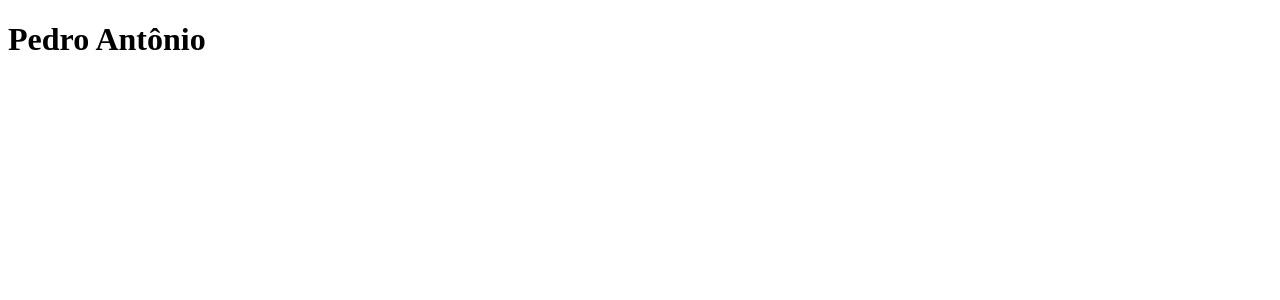
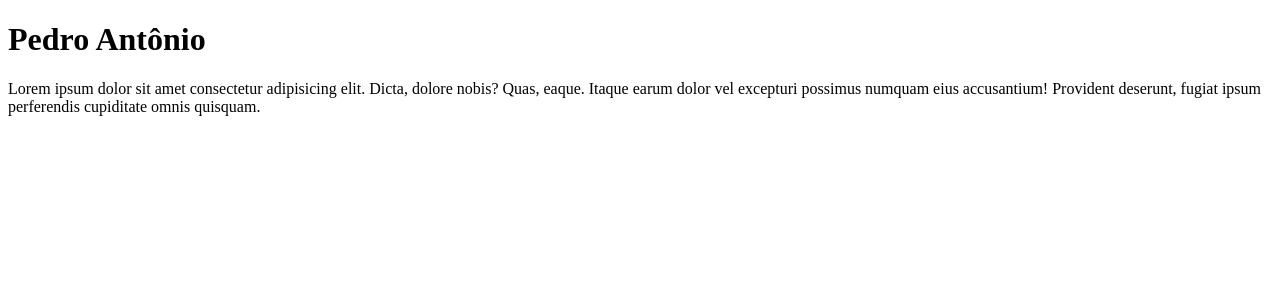
Before and after one commit to Pedr0o18/ReactTS, a React app: page / in a window 1280 px wide. Shown: the top 300 px of the page. Built offline with nearby package versions, Linux system fonts and the light colour scheme; the HTML template or start-up script is replaced by a standard one.

Commit message:
Update App.tsx

```diff
--- a/src/App.tsx
+++ b/src/App.tsx
@@ -5,6 +5,7 @@ function App() {
   return (
     <main className="App">
       <h1>Pedro Antônio</h1>
+      <p>Lorem ipsum dolor sit amet consectetur adipisicing elit. Dicta, dolore nobis? Quas, eaque. Itaque earum dolor vel excepturi possimus numquam eius accusantium! Provident deserunt, fugiat ipsum perferendis cupiditate omnis quisquam.</p>
     </main>
   )
 }
```
